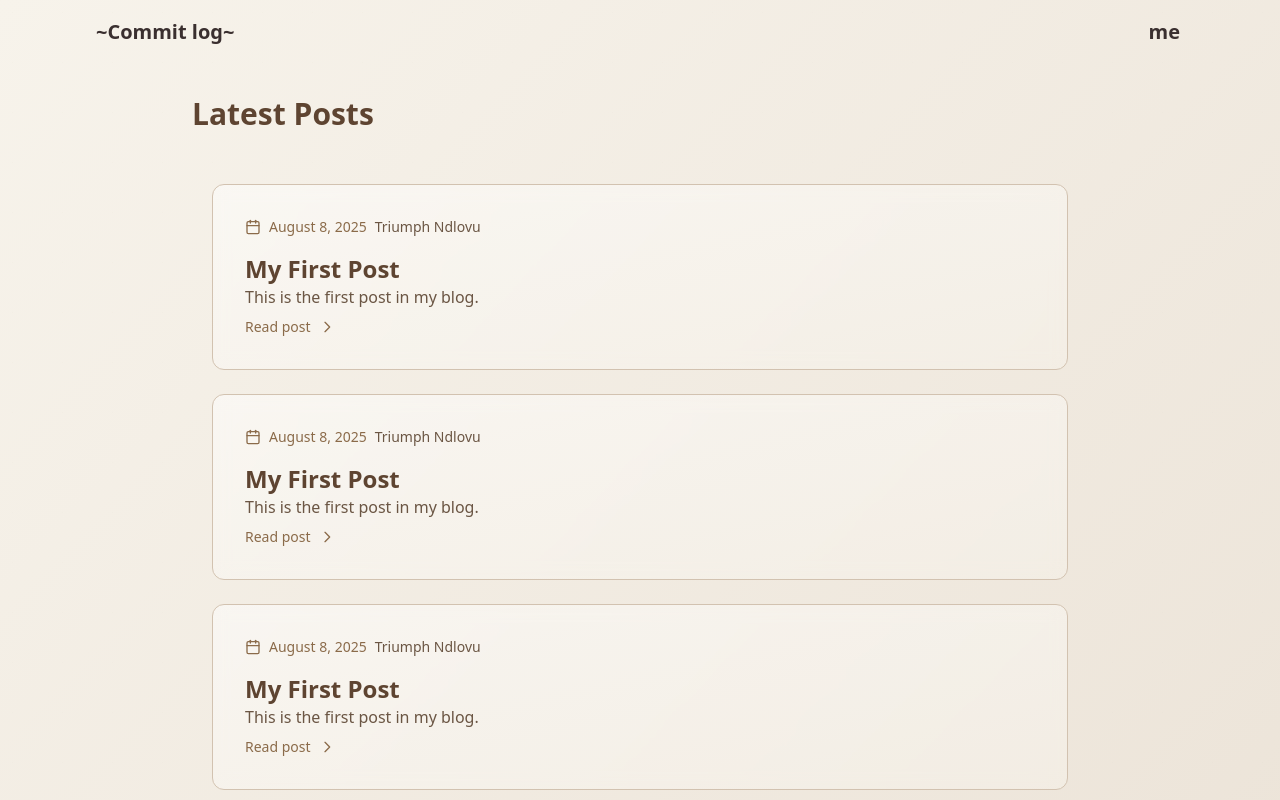
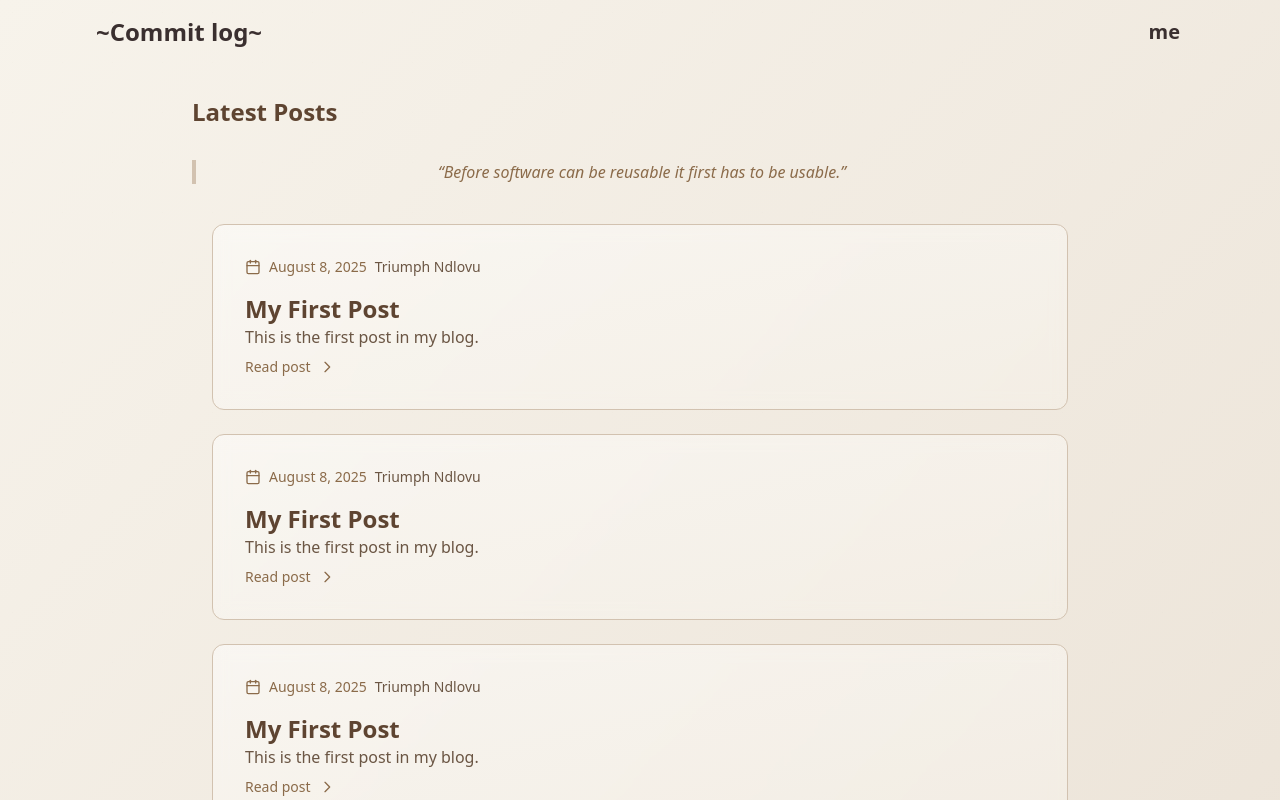
Before and after one commit to TriumphNdlovu/com-log, a React (Vite) app: page / in a window 1280 px wide. Shown: the top 800 px of the page. Built offline with nearby package versions, Linux system fonts and the light colour scheme.

Commit message:
Update Navbar logo size and add random quotes section to Home page

```diff
--- a/src/components/Navbar.tsx
+++ b/src/components/Navbar.tsx
@@ -29,7 +29,7 @@ export default function Navbar() {
           {/* Logo */}
           <Link
             to="/"
-            className="text-xl font-bold textover hover:to-purple-600 transition-all"
+            className="text-2xl font-bold textover hover:to-purple-600 transition-all"
           >
             ~Commit log~
           </Link>
--- a/src/pages/Home.tsx
+++ b/src/pages/Home.tsx
@@ -3,6 +3,31 @@ import PostList from '../components/PostList'
 import Navbar from '../components/Navbar'
 
 export default function Home() {
+    const quotes = [
+      "Code is like humor. When you have to explain it, it’s bad.",
+      "Fix the cause, not the symptom.",
+      "Simplicity is the soul of efficiency.",
+      "Before software can be reusable it first has to be usable.",
+      "Programs must be written for people to read, and only incidentally for machines to execute.",
+      "Any fool can write code that a computer can understand. Good programmers write code that humans can understand.",
+      "Experience is the name everyone gives to their mistakes.",
+      "Deleted code is debugged code.",
+      "Walking on water and developing software from a specification are easy if both are frozen.",
+      "First, solve the problem. Then, write the code.",
+      "Good code is its own best documentation.",
+      "It's not a bug – it's an undocumented feature.",
+      "The best way to get a project done faster is to start sooner.",
+      "The only way to go fast is to go well.",
+      "Don't comment bad code—rewrite it.",
+      "Code never lies, comments sometimes do.",
+      "Debugging is like being the detective in a crime movie where you are also the murderer.",
+      "Programming is the art of telling another human what one wants the computer to do.",
+      "A language that doesn't affect the way you think about programming is not worth knowing.",
+      "Perfection is achieved not when there is nothing more to add, but when there is nothing left to take away."
+  ]
+
+  const randomQuote = quotes[Math.floor(Math.random() * quotes.length)];
+
   return (
     <>
       {/* Background */}
@@ -24,8 +49,14 @@ export default function Home() {
         {/* Main content */}
         <div className="relative pt-24 pb-16 px-4 sm:px-6 lg:px-8">
 
+
+
+
             <div className="max-w-4xl mx-auto">
-              <h2 className="text-3xl font-semibold text-[#5e4431] mb-8">Latest Posts</h2>
+              <h2 className="text-2xl font-semibold text-[#5e4431] mb-8">Latest Posts</h2>
+              <div className="max-w-4xl mx-auto px-4 sm:px-3 lg:px-4 mb-5 text-center italic text-[#8b6b4a] border-l-4 border-[#d2c2b0] pl-4">
+                “{randomQuote}”
+              </div>
               <main className="sm:p-5  rounded-xl ">
                 <PostList />
               </main>
```
